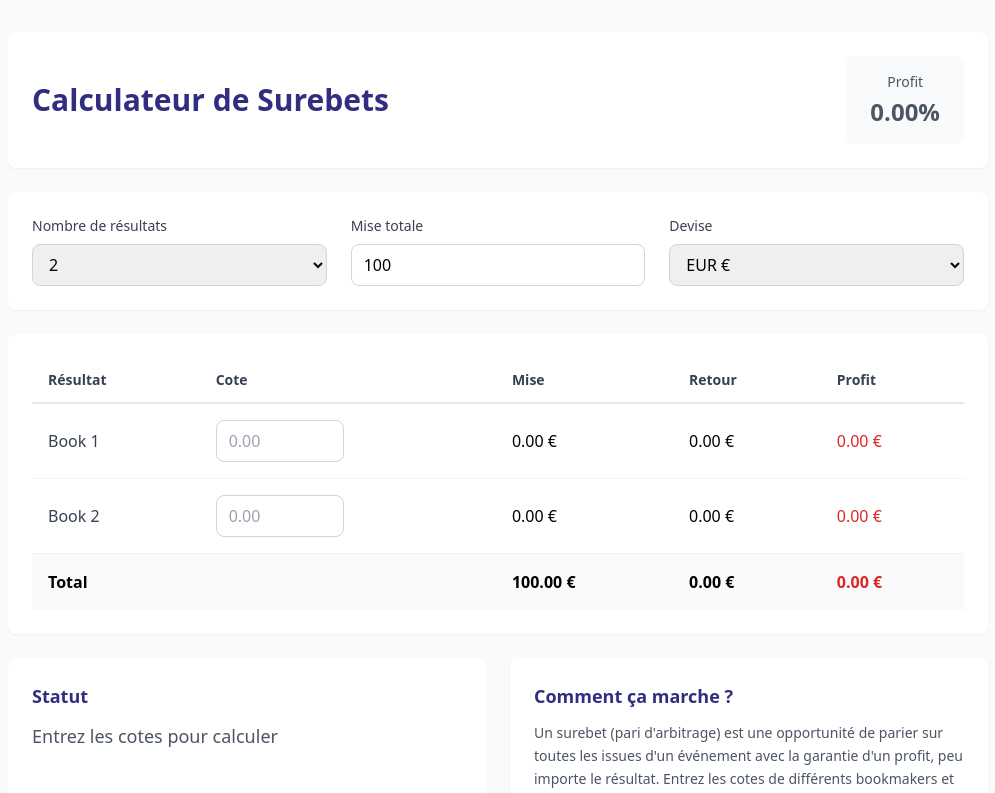
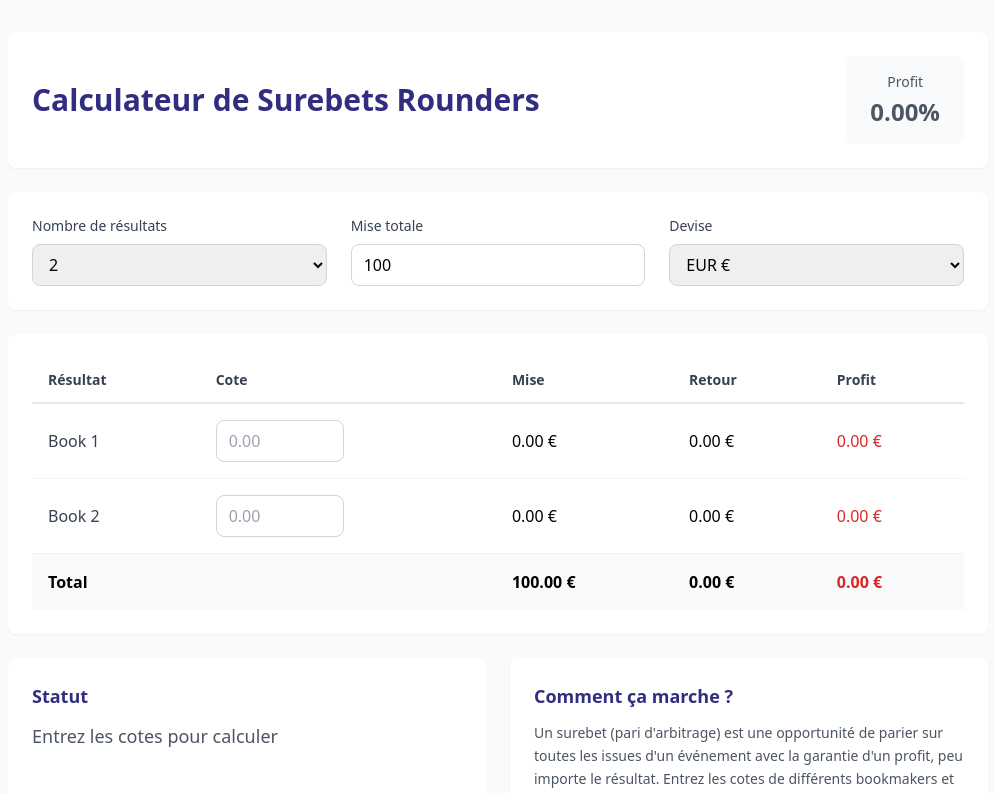
Before and after one commit to Web-Online-Concept/rounders-pro, a Next.js app: page /outils/surebet-calculatrice in a window 1280 px wide. Shown: the top 793 px of the page, without its empty margins (142-1137 px from the left). Built offline with nearby package versions, Linux system fonts and the light colour scheme.

Commit message:
Update SurebetCalculator.js

```diff
--- a/app/outils/surebet-calculatrice/SurebetCalculator.js
+++ b/app/outils/surebet-calculatrice/SurebetCalculator.js
@@ -123,7 +123,7 @@ export default function SurebetCalculator() {
       <div className="max-w-[980px] mx-auto">
         {/* Header */}
         <div className="bg-white rounded-lg shadow-sm p-6 mb-6 flex flex-col sm:flex-row justify-between items-center gap-4">
-          <h1 className="text-3xl font-bold text-indigo-900">Calculateur de Surebets</h1>
+          <h1 className="text-3xl font-bold text-indigo-900">Calculateur de Surebets Rounders</h1>
           <div className="bg-gray-50 rounded-lg px-6 py-4 text-center">
             <p className="text-sm text-gray-600 mb-1">Profit</p>
             <p className={`text-2xl font-bold ${
```
